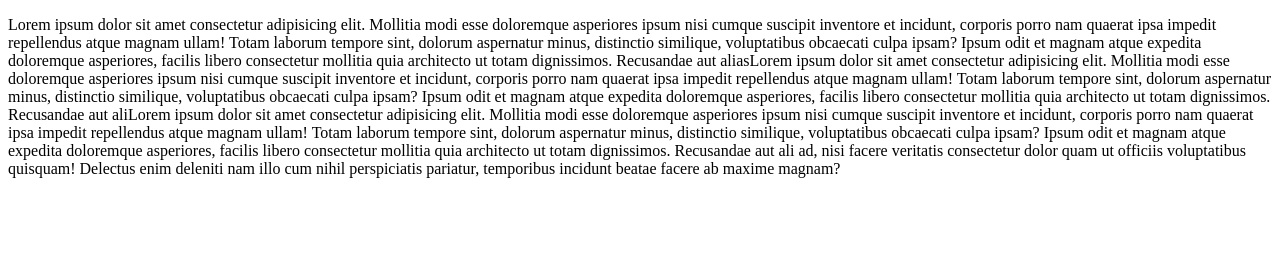
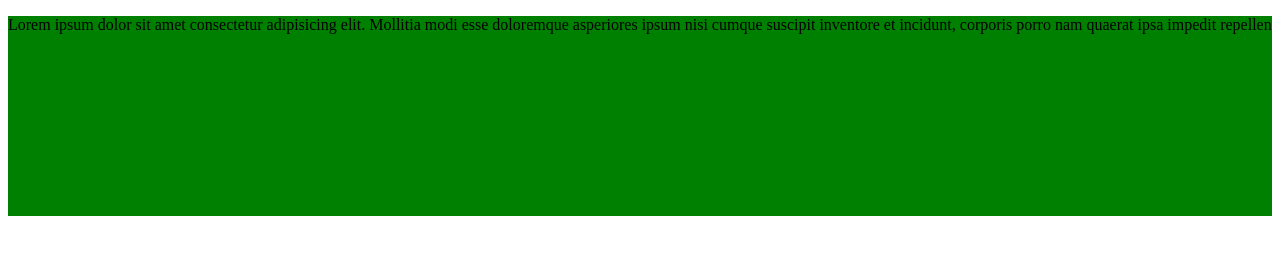
Before and after one commit to vinniereddyy/concept_overflow, a plain HTML site: page index.html in a window 1280 px wide. Drawn offline with Linux system fonts and the light colour scheme.

Commit message:
concept overflow using CSS

```diff
--- a/index.html
+++ b/index.html
@@ -4,7 +4,7 @@
     <meta charset="UTF-8">
     <meta name="viewport" content="width=device-width, initial-scale=1.0">
     <title>Document</title>
-    <link rel="stylesheet" href="./overflow.css">
+    <link rel="stylesheet" href="index1.css">
 </head>
 <body>
     <p>Lorem ipsum dolor sit amet consectetur adipisicing elit. Mollitia modi esse doloremque asperiores ipsum nisi cumque suscipit inventore et incidunt, corporis porro nam quaerat ipsa impedit repellendus atque magnam ullam!
```
